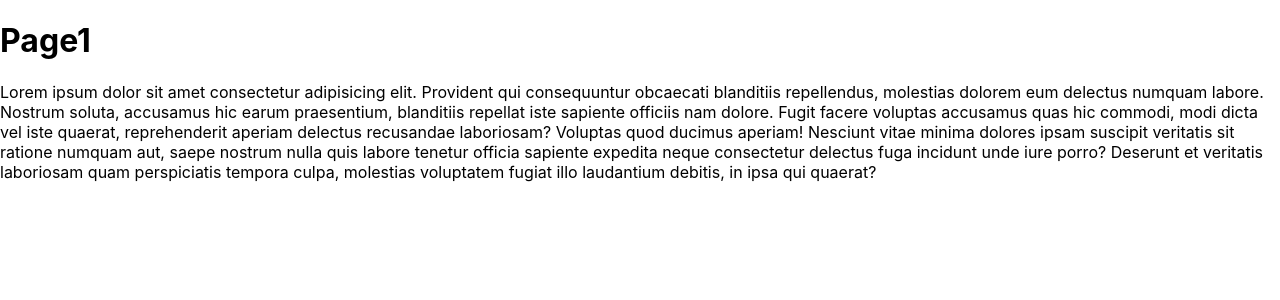
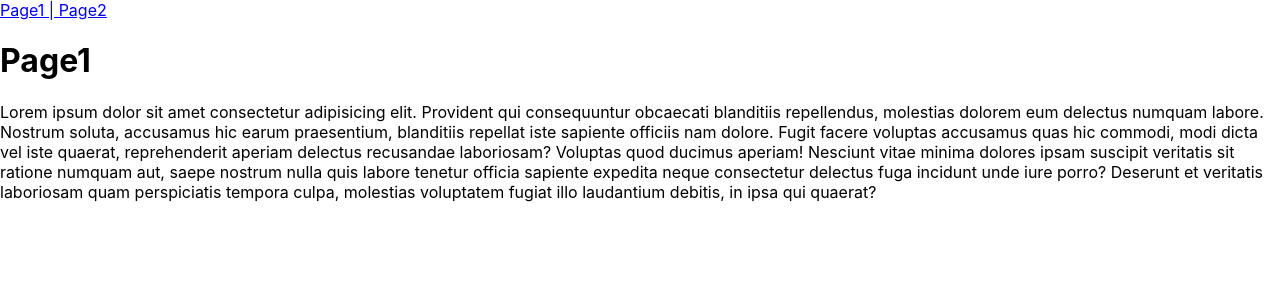
Before and after one commit to parivarpe/miniProjectAdvJava, a React (Create React App) app: page / in a window 1280 px wide. Shown: the top 300 px of the page. Built offline with nearby package versions, Linux system fonts and the light colour scheme.

Commit message:
link to pages

```diff
--- a/src/App.js
+++ b/src/App.js
@@ -1,15 +1,20 @@
 import { useState } from "react";
-import { BrowserRouter, Route, Routes } from "react-router-dom";
+import { BrowserRouter as Router, Link, Route, Routes } from "react-router-dom";
 
 export default function App() {
   return (
-    <BrowserRouter>
+    <Router>
+      {/*Logic for Navigation*/}
+
+      <Link to="/">Page1 | </Link>
+      <Link to="/page2">Page2</Link>
+
       <Routes>
         <Route path="/" element={<Page1></Page1>}></Route>
 
         <Route path="/page2" element={<Page2></Page2>}></Route>
       </Routes>
-    </BrowserRouter>
+    </Router>
   );
 }
 
```
